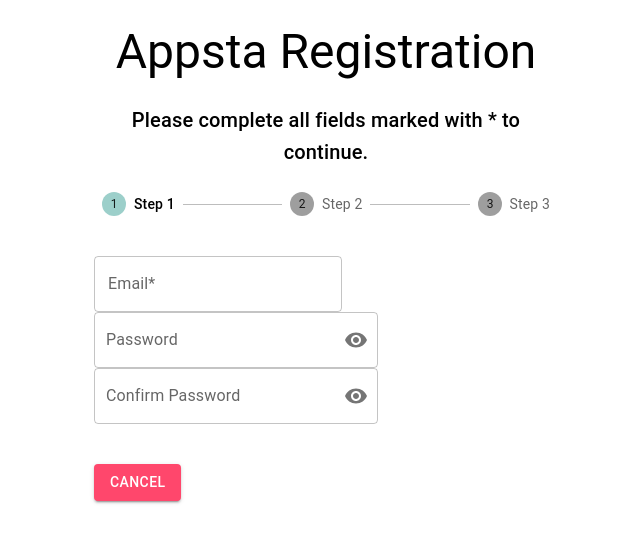
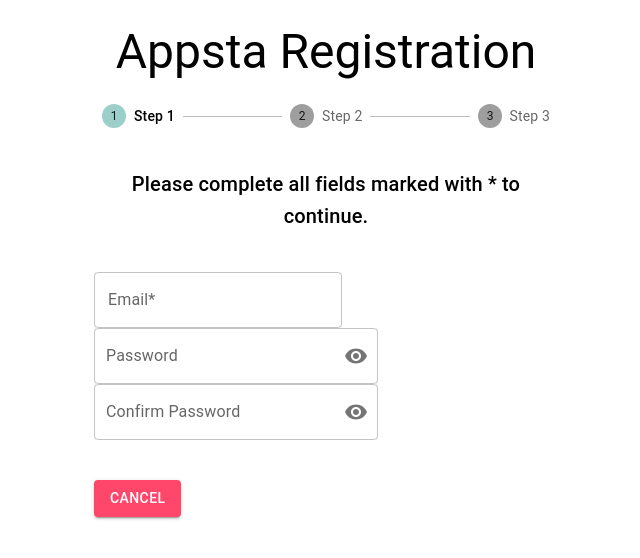
Before and after one commit to rhvdbergh/appsta, a React (Create React App) app: page /#/BuyerRegistration in a window 1280 px wide. Shown: the top 558 px of the page, without its empty margins (314-954 px from the left). Built offline with nearby package versions, Linux system fonts and the light colour scheme; no server answers.

Commit message:
switches stepper with text guidance

```diff
--- a/src/components/BuyerRegistration/BuyerRegistration.jsx
+++ b/src/components/BuyerRegistration/BuyerRegistration.jsx
@@ -105,9 +105,6 @@ function BuyerRegistration() {
       <Typography variant="h3" sx={{ my: 3, textAlign: 'center' }}>
         Appsta Registration
       </Typography>
-      <Typography variant="h6" sx={{ my: 3, textAlign: 'center' }}>
-        Please complete all fields marked with * to continue.
-      </Typography>
       <Box sx={{ width: '100%' }}>
         <Stepper activeStep={activeStep} sx={{ mb: 5 }}>
           {steps.map((label, index) => {
@@ -123,6 +120,9 @@ function BuyerRegistration() {
             );
           })}
         </Stepper>
+        <Typography variant="h6" sx={{ my: 5, textAlign: 'center' }}>
+          Please complete all fields marked with * to continue.
+        </Typography>
         <Box>
           {activeStep === steps.length ? (
             <Fragment>
```
